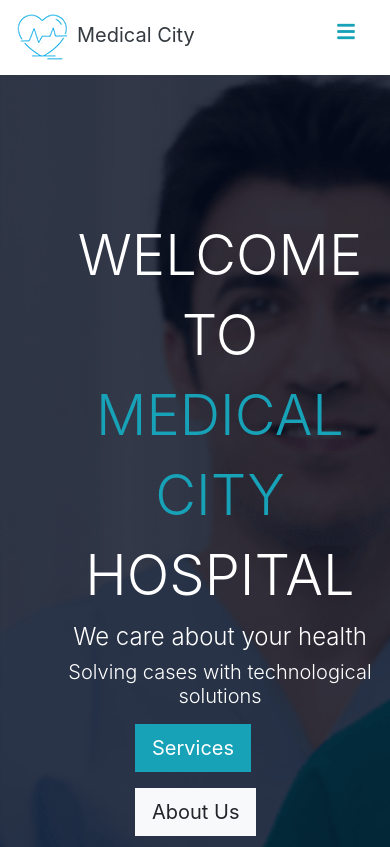
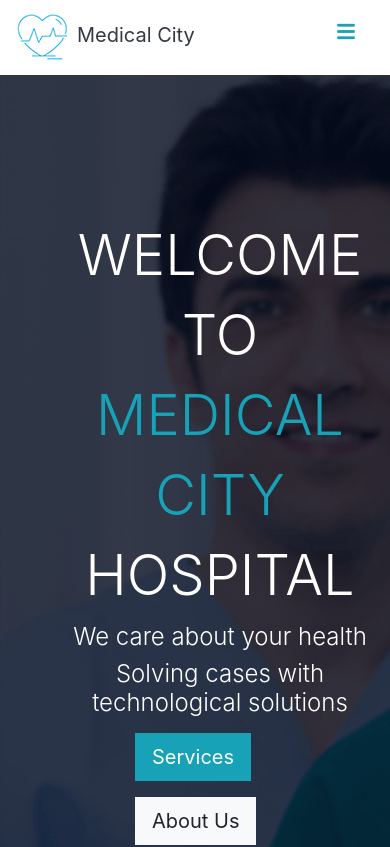
Before and after one commit to Ademayowa/medical_city_hospital, a React (Create React App) app: page / in a window 390 px wide. Shown: the top 847 px of the page. Built offline with nearby package versions, Linux system fonts and the light colour scheme; the HTML template or start-up script is replaced by a standard one.

Commit message:
made button on banner responsive for mobile devices

```diff
--- a/src/components/pages/home/WelcomeBackground.js
+++ b/src/components/pages/home/WelcomeBackground.js
@@ -11,7 +11,7 @@ const WelcomeBackground = () => {
               <span className="text-info">MEDICAL CITY </span>HOSPITAL
             </h3>
             <h4>We care about your health</h4>
-            <h4 className="lead">Solving cases with technological solutions</h4>
+            <h4>Solving cases with technological solutions</h4>
             <button className="btn btn-info btn-lg mr-3 mt-3">Services</button>
             <button className="btn btn-light btn-lg mt-3">About Us</button>
           </div>
```
